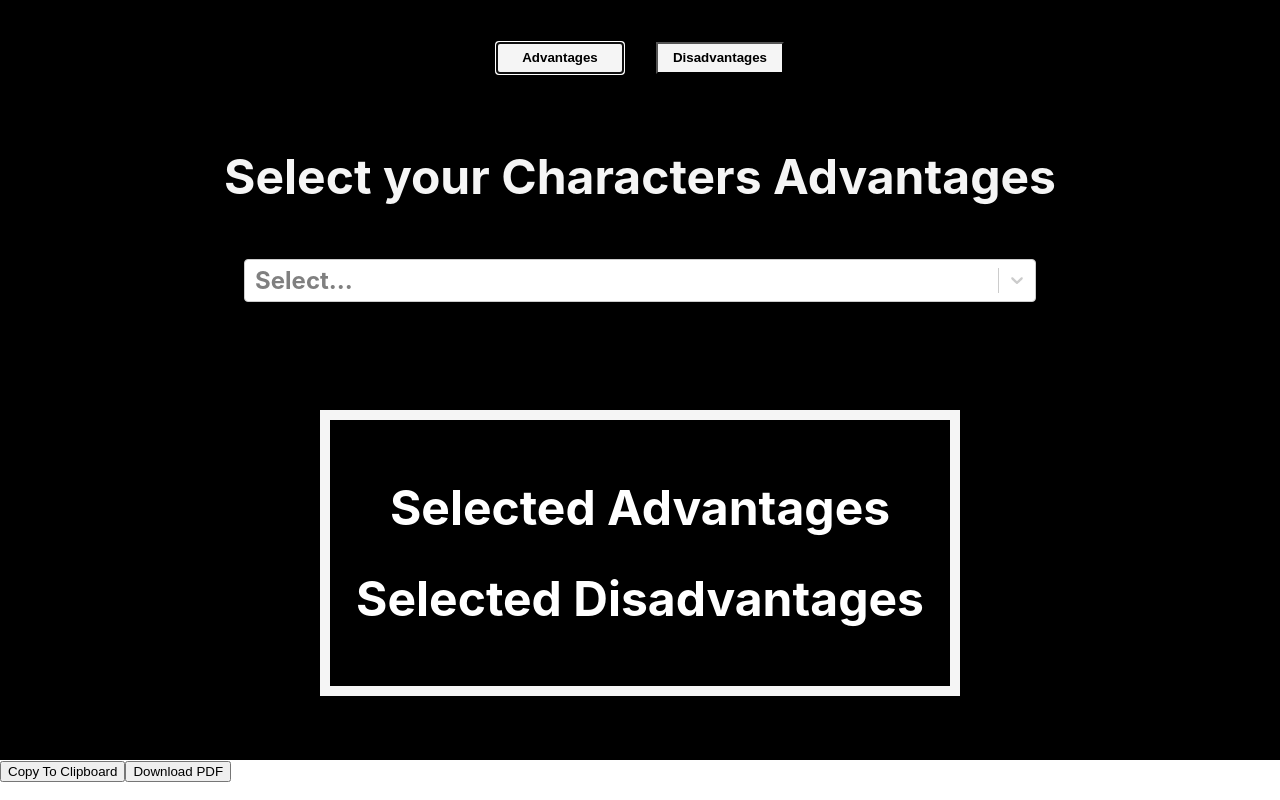
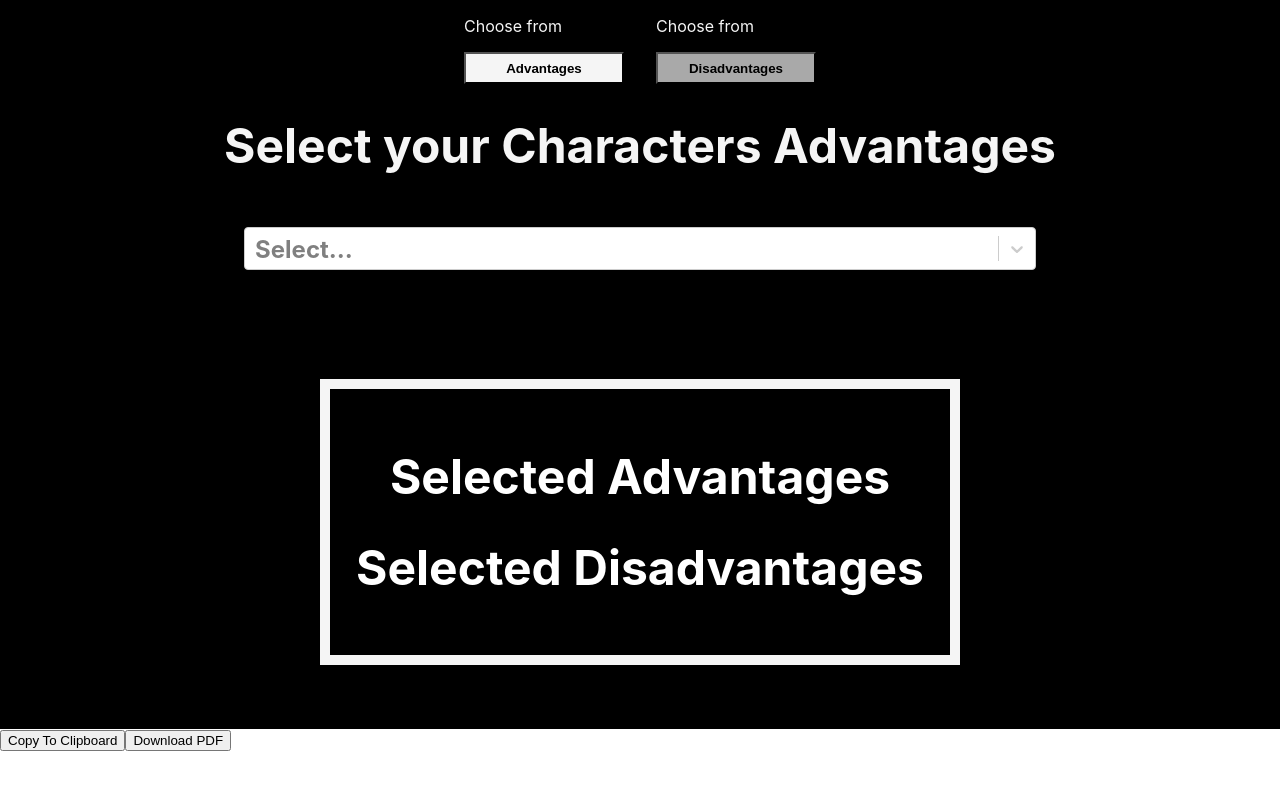
Before and after one commit to Uken81/Gurps-Character-Cheatsheet-Maker, a React (Create React App) app: page / in a window 1280 px wide. Built offline with nearby package versions, Linux system fonts and the light colour scheme.

Commit message:
make search selections have a background color of green for ads and red for disads

```diff
--- a/src/App.css
+++ b/src/App.css
@@ -1,19 +1,30 @@
+/* Should I seperate these and use in the relevant component? */
 * {
     list-style: none;
 }
 
-.toggle {
+.toggle-window {
     display: flex;
     flex-direction: row;
-    margin: 2%;
+   justify-content: center;
 }
 
-.toggle-button {
+.toggle-buttons {
     font-weight: bold;
-    margin: 5%;
-    background-color: whitesmoke;
     width: 10rem;
     height: 2rem;
+}
+
+.toggle-disadvantage-section {
+    padding-left: 10%;
+}
+
+#toggle-advantage {
+    background-color: whitesmoke;
+}
+
+#toggle-disadvantage {
+    background-color: darkgray;
 }
 
 h1 {
@@ -21,7 +32,7 @@ h1 {
     text-align: center;
 }
 
-.selection-window {
+.userSelection-window {
     display: flex;
     flex-direction: column;
     background-color: black;
@@ -40,14 +51,13 @@ h1 {
 
 .selected-window {
     background-color: black;
-    /* background-color: cornsilk; */
-    /* float: right; */
     margin: 5% 5%;
     margin-bottom: 5%;
     padding: 2%;
     border: whitesmoke solid 10px;
     color: white;
     width: fit-content;
+    font-size: 1.5rem;
     /* text-align: center; */
 }
 
@@ -66,20 +76,6 @@ h1 {
     transition: all 0.2s;
 }
 
-.selected-button:hover {
-    background-color: darkgray;
-}
-
-@media all and (max-width:30em) {
-    .selected-button {
-        display: block;
-        margin: 0.2em auto;
-    }
-    li {
-        font-size: larger;
-        list-style: none;
-    }
-}
 .results-window {
     display: none;
     white-space: pre-wrap;
@@ -102,6 +98,12 @@ h2 {
     text-shadow: whitesmoke 5px 2px;
 }
 
+h3 {
+    font-size: 6rem;
+    text-align: center;
+    text-shadow: darkgray 3px 2px;
+}
+
 .points {
     background-color: black;
     color: whitesmoke;
--- a/src/Components/SearchBar/SearchBar.jsx
+++ b/src/Components/SearchBar/SearchBar.jsx
@@ -13,12 +13,12 @@ const SearchBar = (props) => {
 
    useEffect(()=> {
     const createAdvantageOptions = () => {
-        let arr = AdvantagesArray.map(opt => ({ label: opt.title, value: opt }));
+        let arr = AdvantagesArray.map(opt => ({ label: opt.title, value: opt, category: opt.type }));
         setAdvantageOptions(arr);
     };
 
     const createDisadvantageOptions = () => {
-        let arr = DisadvantagesArray.map(opt => ({ label: opt.title, value: opt }));
+        let arr = DisadvantagesArray.map(opt => ({ label: opt.title, value: opt, category: opt.type }));
         setDisadvantageOptions(arr);
 
     };
@@ -27,31 +27,31 @@ const SearchBar = (props) => {
    },[])
 
 
-
     let adsArr = [];
     let disadsArr = [];
     const handleChange = (event) => {
         console.log(event);
         event.forEach((e) => {
-            console.log(e.value.type);
             e.value.type === 'advantage' ? adsArr.push(e.value) : disadsArr.push(e.value);
         });
         setSelectedAdvantagesList(adsArr);
         setSelectedDisadvantagesList(disadsArr);
     }
 
+   const formatOptionLabel = ({label, category }) => (
+    <div style={category === 'advantage' ? {color: 'green'} : {color: 'red',}}>{label}</div>
+);
+
     return (
         <div>
             <h1>Select your Characters {isChoosingAdvantages ? 'Advantages' : 'Disadvantages'}</h1>
             <Select
                 className='searchBar'
-                id='searchBar'
                 options={isChoosingAdvantages ? advantageOptions : disadvantageOptions}
                 isMulti
-                // controlShouldRenderValue = { false }
                 onChange={handleChange}
+                formatOptionLabel={formatOptionLabel}
             />
-           {/* <button onClick={createTitleArray}>title</button> */}
         </div>
     );
 }
--- a/src/Components/ToggleAdvantageDisadvantage/ToggleAdvantageDisadvantage.jsx
+++ b/src/Components/ToggleAdvantageDisadvantage/ToggleAdvantageDisadvantage.jsx
@@ -1,10 +1,43 @@
+import { useEffect } from "react";
+
 const ToggleAdvantageDisadvantage = (props) => {
+    const isChoosingAdvantages = props.isChoosingAdvantages;
     const setIsChoosingAdvantages = props.setIsChoosingAdvantages;
 
+    const advantageButton = document.getElementById('toggle-advantage');
+    const disadvantageButton = document.getElementById('toggle-disadvantage');
+
+    useEffect(() => {
+        if (advantageButton !== null && isChoosingAdvantages) {
+            advantageButton.style.backgroundColor = 'whitesmoke';
+            disadvantageButton.style.backgroundColor = 'darkgray';
+        } else if (disadvantageButton !== null && !isChoosingAdvantages) {
+            disadvantageButton.style.backgroundColor = 'whitesmoke';
+            advantageButton.style.backgroundColor = 'darkgray';
+        }
+    }, [advantageButton, disadvantageButton, isChoosingAdvantages]);
+
     return (
-        <div className='toggle'>
-            <button className='toggle-button' autoFocus onClick={()=> setIsChoosingAdvantages(true)}>Advantages</button>
-            <button className='toggle-button' onClick={()=> setIsChoosingAdvantages(false)}>Disadvantages</button>
+        <div className='toggle-window'>
+            <div className='toggle-advantage-section'>
+                <p>Choose from</p>
+                <button
+                    className='toggle-buttons'
+                    id='toggle-advantage'
+                    onClick={() => setIsChoosingAdvantages(true)}>
+                    Advantages
+                </button >
+            </div>
+            <div className='toggle-disadvantage-section'>
+                <p>Choose from</p>
+                <button
+                    className='toggle-buttons'
+                    id='toggle-disadvantage'
+                    onClick={() => setIsChoosingAdvantages(false)}>
+                    Disadvantages
+                </button>
+            </div>
+
         </div>
     );
 }
--- a/src/Disadvantages/Disadvantages.js
+++ b/src/Disadvantages/Disadvantages.js
@@ -3,7 +3,7 @@ const DisadvantagesArray = [{
         points: '-15 points',
         type: 'disadvantage',
         description: <p>You have trouble focusing on anything not of immediate interest. You have -5 on all IQ and IQ-based skill rolls, save those for the task you are currently concentrating on. If no engaging task or topic presents itself, your attention will drift to more interesting matters in five minutes, and you will ignore your immediate surroundings until something catches your attention and brings you back. Once adrift in your own thoughts, you must roll against Perception-5 in order to notice any event short of personal physical injury. <br/><br/>You may attempt to rivet your attention on a boring topic through sheer strength of will. To do so, make a Will-5 roll once every five minutes. “Boring topics” include small talk, repetitive manual tasks, guard duty, driving on an empty highway . . .  <br/><br/>Absent-minded individuals also tend to forget trivial tasks (like paying the bills) and items (like car keys and checkbooks). Whenever it becomes important that you have performed such a task or brought such an item, the GM should call for a roll against IQ-2. On a failure, this detail slipped your attention.</p>,
-        extraText: <strong><i>Example: An absent-minded detective is in a shootout. He was involved in gunplay earlier in the day, in which he fired four rounds, so the GM calls for an IQ-2 roll. The detective fails the roll, and discovers too late that he forgot to reload his weapon, so his revolver has only two bullets left!</i></strong>
+        extraText: <strong>Example: An absent-minded detective is in a shootout. He was involved in gunplay earlier in the day, in which he fired four rounds, so the GM calls for an IQ-2 roll. The detective fails the roll, and discovers too late that he forgot to reload his weapon, so his revolver has only two bullets left!</strong>
     },
     {
         title: 'Addiction',
@@ -52,7 +52,7 @@ const DisadvantagesArray = [{
         Most of the time, you may confine your drinking to the evenings, and therefore function normally (for game purposes). However, any time you are in the presence of alcohol, you must roll vs. Will to avoid partaking. A failed roll means you go on a binge lasting 2d hours, followed by a hangover; see Drinking and Intoxication (p. 439). Alcoholics on a binge are characterized by sudden mood swings from extreme friendliness to extreme hostility and may attack friends, talk too freely, or make other mistakes. <br />
         The other drawback of Alcoholism is that it is hard to get rid of. Should you manage to withdraw, you no longer need to drink daily . . . but you must still make a Will+4 roll whenever you are in the presence of alcohol. A failed roll does not reinstate the addiction, but does set off a binge. (Three binges in a week will reinstate the addiction.) Thus, there is no normal way to buy off this disadvantage. <br />
         </p>,
-        extraText: 'Continued Alcoholism will steal your abilities. You must roll yearly against HT+2 until you withdraw. Failure means you lose a level from one of your four basic attributes roll randomly to determine which.'
+        extraText: <p>Continued Alcoholism will steal your abilities. You must roll yearly against HT+2 until you withdraw. Failure means you lose a level from one of your four basic attributes roll randomly to determine which.</p>
     },
 
 ]
--- a/src/Display Results/DisplayAdvantages.jsx
+++ b/src/Display Results/DisplayAdvantages.jsx
@@ -1,31 +1,29 @@
 const DisplayAdvantages = (props) => {
     const selectedAdvantagesList = props.selectedAdvantagesList;
-console.log(selectedAdvantagesList);
 
     return (
         <div>
-            {selectedAdvantagesList.length >0 && <h1>Advantages</h1>}
+            {selectedAdvantagesList.length > 0 && <h3>Advantages</h3>}
             {selectedAdvantagesList.map((obj) => {
                 return (
                     <div className='results-container' key={`${obj.title}-container`}>
                         <h2>{obj.title}</h2>
-                        <p className='points'><strong>{obj.points}</strong></p>
-                        <p>{obj.description}</p>
+                        <p className='points'>{obj.points}</p>
+                        {obj.description}
                         {obj.subCategories && obj.subCategories.map((sub) => {
                             return (
                                 <div className='sub-category' key={`${sub.name}-container`}>
-                                    <p><strong>{sub.name}</strong></p>
-                                    <p>{sub.text}</p>
-                                    <p><strong>{sub.points}</strong></p>
+                                    <strong><p>{sub.name}</p></strong>
+                                    {sub.text}
+                                    <p>{sub.points}</p>
                                 </div>
                             )
                         })}
-                        <p><i>{obj.extraText}</i></p>
+                        <i>{obj.extraText}</i>
                     </div>
                 )
             })}
         </div>
-
     );
 }
 
--- a/src/Display Results/DisplayDisadvantages.jsx
+++ b/src/Display Results/DisplayDisadvantages.jsx
@@ -1,10 +1,9 @@
 const DisplayDisadvantages = (props) => {
     const selectedDisadvantagesList = props.selectedDisadvantagesList;
 
-
     return (
         <div>
-            {selectedDisadvantagesList.length >0 && <h1>Disadvantages</h1>}
+            {selectedDisadvantagesList.length >0 && <h3>Disadvantages</h3>}
             {selectedDisadvantagesList.map((obj) => {
                 return (
                     <div className='results-container' key={`${obj.title}-container`}>
@@ -20,7 +19,7 @@ const DisplayDisadvantages = (props) => {
                                 </div>
                             )
                         })}
-                        <p><i>{obj.extraText}</i></p>
+                        <i>{obj.extraText}</i>
                     </div>
                 )
             })}
--- a/src/Toolbar/CopyToClipboard/CopyToClipboard.jsx
+++ b/src/Toolbar/CopyToClipboard/CopyToClipboard.jsx
@@ -1,4 +1,5 @@
 const CopyToClipboard = () => {
+//This works pretty much as intended but can get some strange results in certain text editors like Google Docs. Is there a better way to do this?
     const copyToClipboard = () => {
         const sectionToCopy = document.getElementById('results');
         let currentRange;
```
Also changed, not shown: src/Advantages/Advantages.js (+10 -10 lines), src/App.js (+5 -6 lines), src/Toolbar/DownloadPDF/DownloadPDF.jsx (+2 -10 lines).
